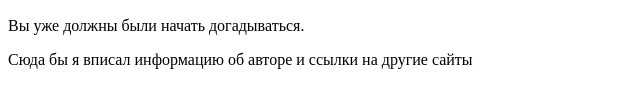
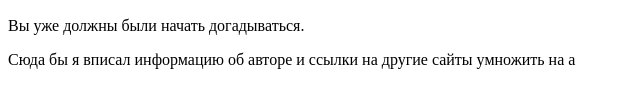
Before and after one commit to Alexeykortdrost/Alexeykortdrost, a plain HTML site: page index.html in a window 1280 px wide. Shown: the part 437-544 px from the top of the page, without its empty margins (0-640 px from the left). Drawn offline with Linux system fonts and the light colour scheme; files that its build step writes are made by us from their sources.

Commit message:
Update index.html

```diff
--- a/index.html
+++ b/index.html
@@ -41,7 +41,7 @@
       </article>
     </main>
     <footer>
-      <p>Сюда бы я вписал информацию об авторе и ссылки на другие сайты</p>
+      <p>Сюда бы я вписал информацию об авторе и ссылки на другие сайты умножить на a</p>
     </footer>
     <!-- сюда можно подключить jquery <script src="scripts/app.js" defer></script> -->
   </body>
```
